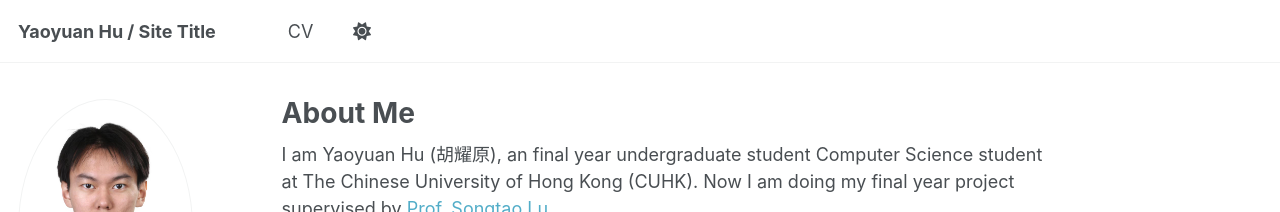
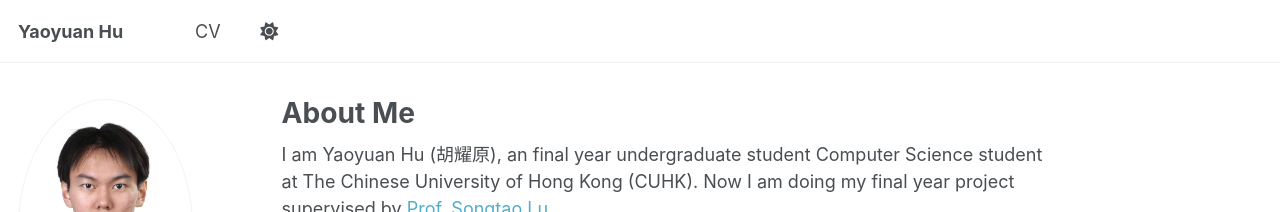
Before and after one commit to yaoyuan-hyy/yaoyuan-hyy.github.io, a Jekyll site: the page built from _pages/about.md, in a window 1280 px wide. Shown: the top 212 px of the page. Built offline with Jekyll 4.4.1, drawn with Linux system fonts in a browser that asks for light colours; a script that is not in the unit is left out.

Commit message:
update title

```diff
--- a/_config.yml
+++ b/_config.yml
@@ -9,7 +9,7 @@
 # Basic Site Settings
 locale                   : "en-US"
 site_theme               : "default" # Currently available options are "default", "air"
-title                    : "Yaoyuan Hu / Site Title"
+title                    : "Yaoyuan Hu"
 title_separator          : "-"
 name                     : &name "Yaoyuan Hu"
 description              : &description "Yaoyuan Hu's academic portfolio"   # Update this with a general description of your site, this is the default if not overridden by a page
```
